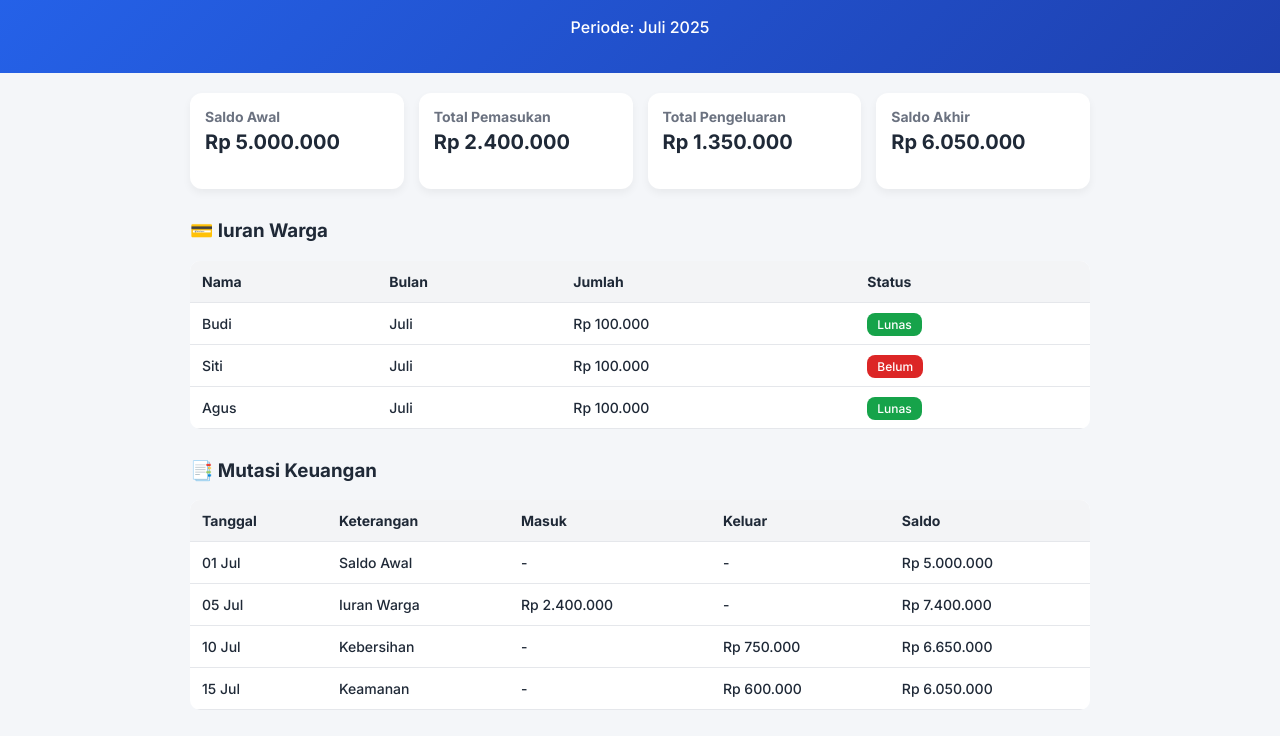
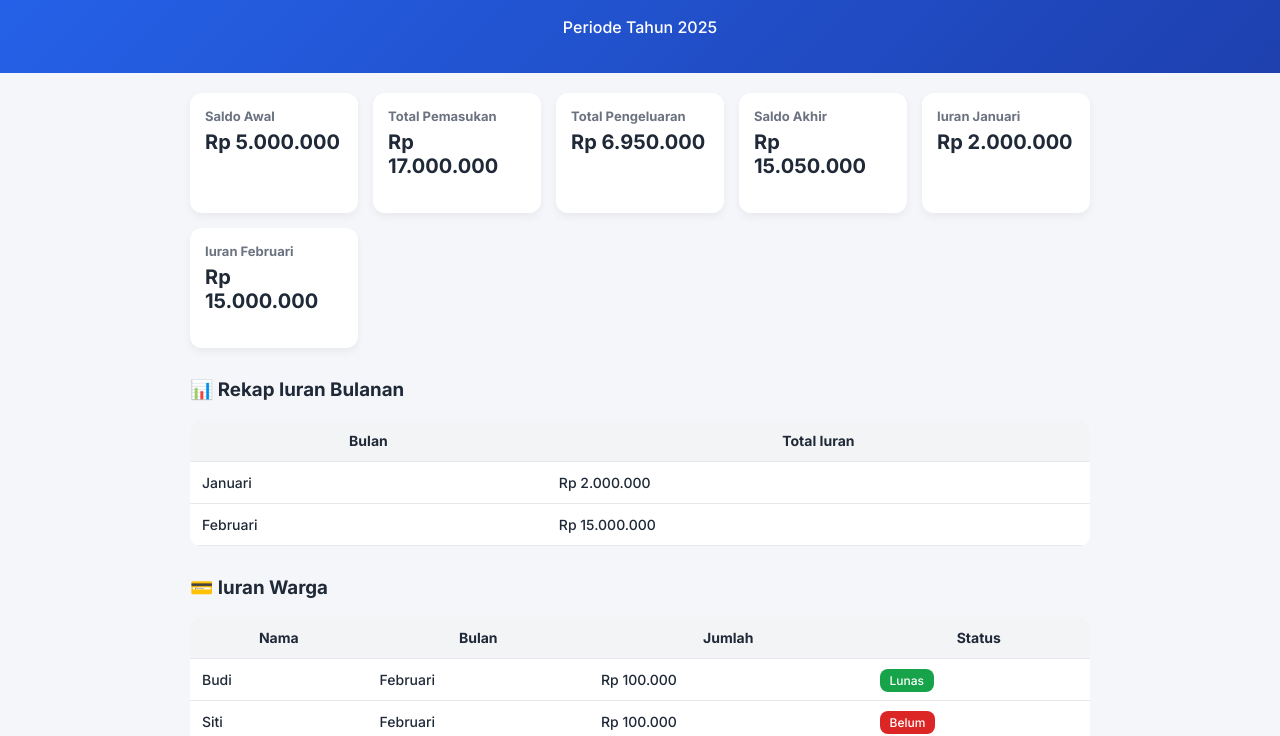
Before and after one commit to kgilang/kkk, a plain HTML site: page index.html in a window 1280 px wide. Shown: the part 72-808 px from the top of the page. Drawn offline with Linux system fonts and the light colour scheme.

Commit message:
Update index.html

```diff
--- a/index.html
+++ b/index.html
@@ -42,14 +42,14 @@ header {
 
 .card h3 {
   margin: 0;
-  font-size: 14px;
+  font-size: 13px;
   color: #6b7280;
 }
 
 .card p {
   font-size: 20px;
   font-weight: bold;
-  margin-top: 5px;
+  margin-top: 6px;
 }
 
 table {
@@ -63,7 +63,6 @@ table {
 
 th, td {
   padding: 12px;
-  text-align: left;
   border-bottom: 1px solid #e5e7eb;
   font-size: 14px;
 }
@@ -90,15 +89,17 @@ th {
 }
 </style>
 </head>
+
 <body>
 
 <header>
   <h2>Dashboard Keuangan RT 05</h2>
-  <p>Periode: Juli 2025</p>
+  <p>Periode Tahun 2025</p>
 </header>
 
 <div class="container">
 
+<!-- RINGKASAN -->
 <div class="cards">
   <div class="card">
     <h3>Saldo Awal</h3>
@@ -106,18 +107,45 @@ th {
   </div>
   <div class="card">
     <h3>Total Pemasukan</h3>
-    <p>Rp 2.400.000</p>
+    <p>Rp 17.000.000</p>
   </div>
   <div class="card">
     <h3>Total Pengeluaran</h3>
-    <p>Rp 1.350.000</p>
+    <p>Rp 6.950.000</p>
   </div>
   <div class="card">
     <h3>Saldo Akhir</h3>
-    <p>Rp 6.050.000</p>
+    <p>Rp 15.050.000</p>
+  </div>
+
+  <div class="card">
+    <h3>Iuran Januari</h3>
+    <p>Rp 2.000.000</p>
+  </div>
+  <div class="card">
+    <h3>Iuran Februari</h3>
+    <p>Rp 15.000.000</p>
   </div>
 </div>
 
+<!-- REKAP BULANAN -->
+<h3>📊 Rekap Iuran Bulanan</h3>
+<table>
+<tr>
+  <th>Bulan</th>
+  <th>Total Iuran</th>
+</tr>
+<tr>
+  <td>Januari</td>
+  <td>Rp 2.000.000</td>
+</tr>
+<tr>
+  <td>Februari</td>
+  <td>Rp 15.000.000</td>
+</tr>
+</table>
+
+<!-- IURAN WARGA -->
 <h3>💳 Iuran Warga</h3>
 <table>
 <tr>
@@ -128,25 +156,26 @@ th {
 </tr>
 <tr>
   <td>Budi</td>
-  <td>Juli</td>
+  <td>Februari</td>
   <td>Rp 100.000</td>
   <td><span class="badge paid">Lunas</span></td>
 </tr>
 <tr>
   <td>Siti</td>
-  <td>Juli</td>
+  <td>Februari</td>
   <td>Rp 100.000</td>
   <td><span class="badge unpaid">Belum</span></td>
 </tr>
 <tr>
   <td>Agus</td>
-  <td>Juli</td>
+  <td>Februari</td>
   <td>Rp 100.000</td>
   <td><span class="badge paid">Lunas</span></td>
 </tr>
 </table>
 
-<h3>📑 Mutasi Keuangan</h3>
+<!-- MUTASI -->
+<h3>📑 Mutasi Rekening</h3>
 <table>
 <tr>
   <th>Tanggal</th>
@@ -156,36 +185,43 @@ th {
   <th>Saldo</th>
 </tr>
 <tr>
-  <td>01 Jul</td>
+  <td>01 Jan</td>
   <td>Saldo Awal</td>
   <td>-</td>
   <td>-</td>
   <td>Rp 5.000.000</td>
 </tr>
 <tr>
-  <td>05 Jul</td>
-  <td>Iuran Warga</td>
-  <td>Rp 2.400.000</td>
+  <td>31 Jan</td>
+  <td>Iuran Januari</td>
+  <td>Rp 2.000.000</td>
   <td>-</td>
-  <td>Rp 7.400.000</td>
+  <td>Rp 7.000.000</td>
 </tr>
 <tr>
-  <td>10 Jul</td>
+  <td>28 Feb</td>
+  <td>Iuran Februari</td>
+  <td>Rp 15.000.000</td>
+  <td>-</td>
+  <td>Rp 22.000.000</td>
+</tr>
+<tr>
+  <td>05 Mar</td>
   <td>Kebersihan</td>
   <td>-</td>
-  <td>Rp 750.000</td>
-  <td>Rp 6.650.000</td>
+  <td>Rp 3.500.000</td>
+  <td>Rp 18.500.000</td>
 </tr>
 <tr>
-  <td>15 Jul</td>
+  <td>10 Mar</td>
   <td>Keamanan</td>
   <td>-</td>
-  <td>Rp 600.000</td>
-  <td>Rp 6.050.000</td>
+  <td>Rp 3.450.000</td>
+  <td>Rp 15.050.000</td>
 </tr>
 </table>
 
 </div>
 
 </body>
-</html>
+  </html>
```
